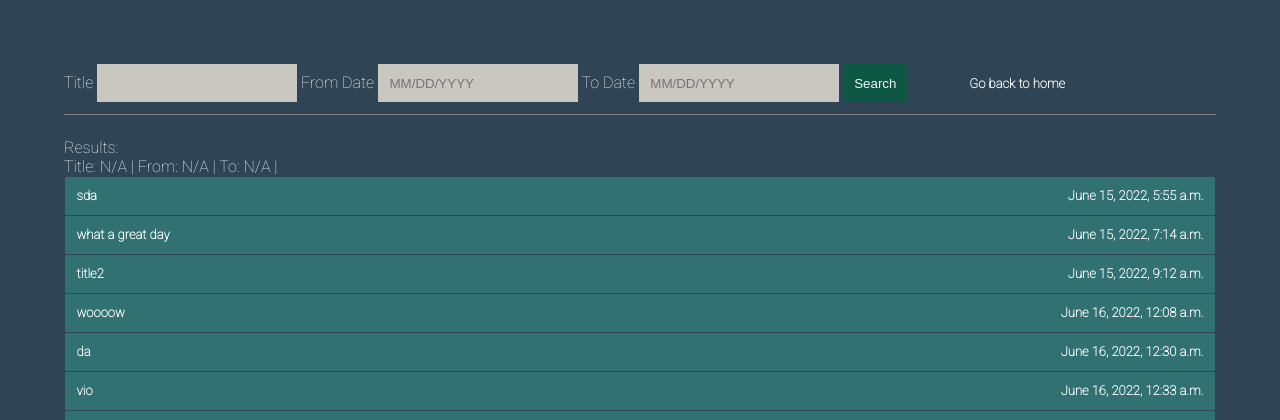
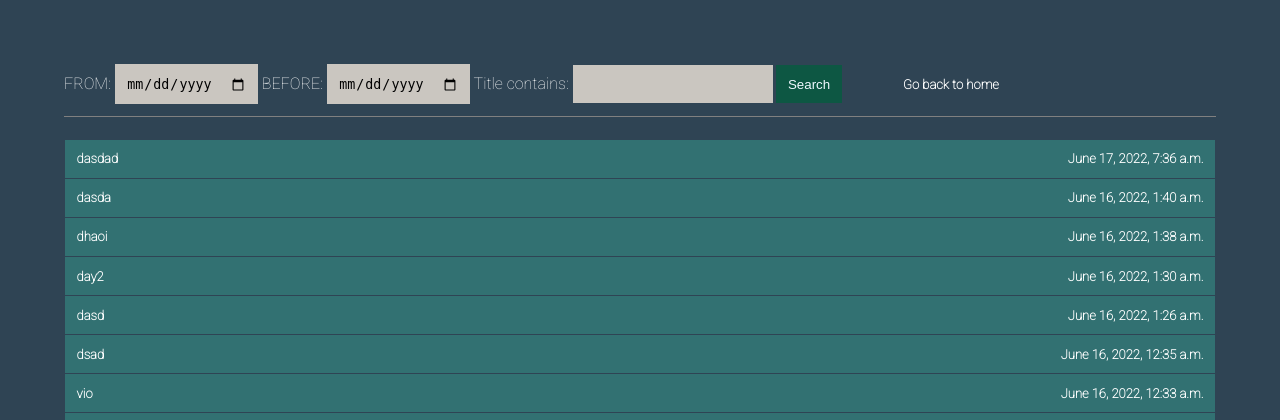
Before and after one commit to Rohitbhandari007/journalnote, a Django app: page /adsearch/ in a window 1280 px wide. Shown: the top 420 px of the page. Run offline with Django 4.2, Linux system fonts and the light colour scheme; a user stored in the database is signed in; data comes from the database, SQL or seed files in the repository; both versions use the stored data as it was after the commit.

Commit message:
fixed bugs

```diff
--- a/core/filters.py
+++ b/core/filters.py
@@ -1,15 +1,18 @@
+from django.forms import DateInput, TextInput
 import django_filters
-from django_filters import DateFilter, CharFilter
+from django_filters import DateFilter, CharFilter, DateRangeFilter
 from .models import Post
 
 
 class OrderFilter(django_filters.FilterSet):
 
-    start_date = DateFilter(field_name="date_created", lookup_expr='gte')
-    end_date = DateFilter(field_name="date_created", lookup_expr='lte')
+    start_date = DateFilter(field_name="date_created",
+                            label="FROM", lookup_expr='gte', widget=DateInput(attrs={'type': 'date'}))
+    end_date = DateFilter(field_name="date_created", label="BEFORE",
+                          lookup_expr='lte', widget=DateInput(attrs={'type': 'date'}))
+
     title = CharFilter(field_name="title", lookup_expr='icontains')
 
     class Meta:
         model = Post
-        fields = "__all__"
-        exclude = 'author, date_created, details, title'
+        fields = ["start_date", "end_date", "title"]
--- a/core/models.py
+++ b/core/models.py
@@ -18,7 +18,11 @@ class Post(models.Model):
     title = models.CharField(max_length=100)
     date_created = models.DateTimeField(default=timezone.now, editable=False)
     details = models.TextField()
-    author = models.ForeignKey(User, on_delete=models.CASCADE)
+    author = models.ForeignKey(
+        User, on_delete=models.CASCADE, related_name="my_post")
 
     def __str__(self):
         return self.title
+
+    class Meta:
+        ordering = ['-date_created']
--- a/core/templates/core/adsearch.html
+++ b/core/templates/core/adsearch.html
@@ -4,12 +4,14 @@
 <div class="adsearch">
 
     <form method="get" class="form">
-        Title
-        <input type="text" name="title" id="">
+
+        {{ filters.form }}
+        <!-- Title
+        <input type="text" name="title" id="" value="{{ request.GET.title }}">
         From Date
-        <input type="text" name="start_date" id="" placeholder="MM/DD/YYYY">
+        <input type="date" name="date_created" id="" placeholder="MM/DD/YYYY" value="{{ request.GET.start_date }}">
         To Date
-        <input type="text" name="end_date" id="" placeholder="MM/DD/YYYY">
+        <input type="text" name="end_date" id="" placeholder="MM/DD/YYYY" value="{{ request.GET.end_date }}"> -->
 
 
     <button class="btn" type="submit">Search</button>
@@ -17,30 +19,12 @@
 
     </form>
     <div class="line"></div>
-    <p>Results:
-    <br>
-    {% if title %}
-    Title: " {{ title }} " |
-    {% else %}
-    Title: N/A |
-    {% endif %}
 
-    {% if startdate %}
-    From : " {{ startdate }} " |
-    {% else %}
-    From: N/A |
-    {% endif %}
 
-    {% if enddate %}
-    To: " {{ enddate }} "|
-    {% else %}
-    To: N/A |
-    {% endif %}
  </p>
 
 
     {% for i in posts %}
-    {% if user.id == i.author.id %}
 
     <a href="{% url 'detail' i.id %}">
     <div class="note">
@@ -48,9 +32,7 @@
         <div class="date">  {{ i.date_created }}</div>
     </div>
     </a>
-        {% else %}
 
-    {% endif %}
     {% endfor %}
 
 
--- a/core/templates/core/journal_detail.html
+++ b/core/templates/core/journal_detail.html
@@ -1,18 +1,13 @@
 {% extends "core/base.html" %}
 {% block content %}
-{% if user.id == post.author.id %}
 
 <div class="notedetail">
-
     <div class="date">  {{post.date_created}}</div>
     <div class="title"> " {{ post.title }} "</div>
     <div class="details">
         {{ post.details }}</div>
   </div>
-  {% else %}
 
-  <h1>You are unathorized to see this shit</h1>
 
-  {% endif %}
 
 {% endblock content %}
--- a/core/urls.py
+++ b/core/urls.py
@@ -7,7 +7,8 @@ urlpatterns = [
     path('', PostListView.as_view(), name='home'),
     path('create/', CreatePost.as_view(), name='create_post'),
     path('register/', register, name='register'),
-    path('<int:pk>/', PostDetails.as_view(), name='detail'),
+    path('<int:id>/',
+         PostDetails.as_view(), name='detail'),
     path('search/', searchbar, name='search'),
     path('adsearch/', adsearch, name='adsearch'),
 
```
Also changed, not shown: core/migrations/0009_alter_post_options_alter_post_author_and_more.py (added), db.sqlite3.
